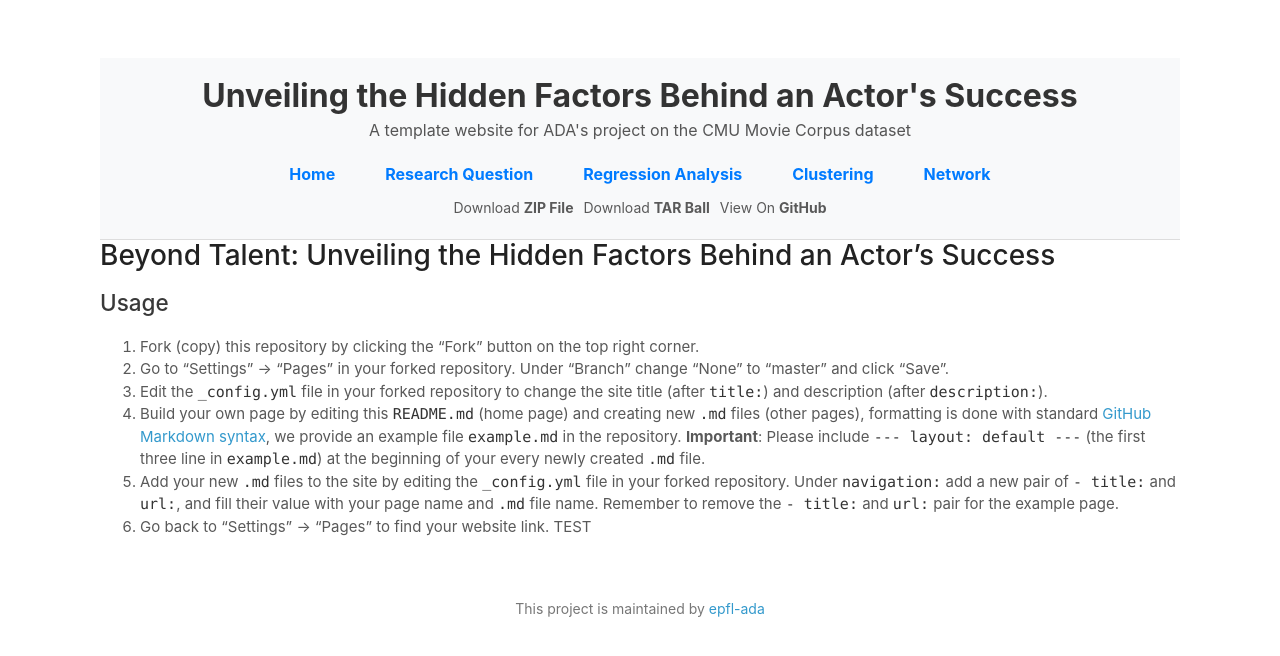
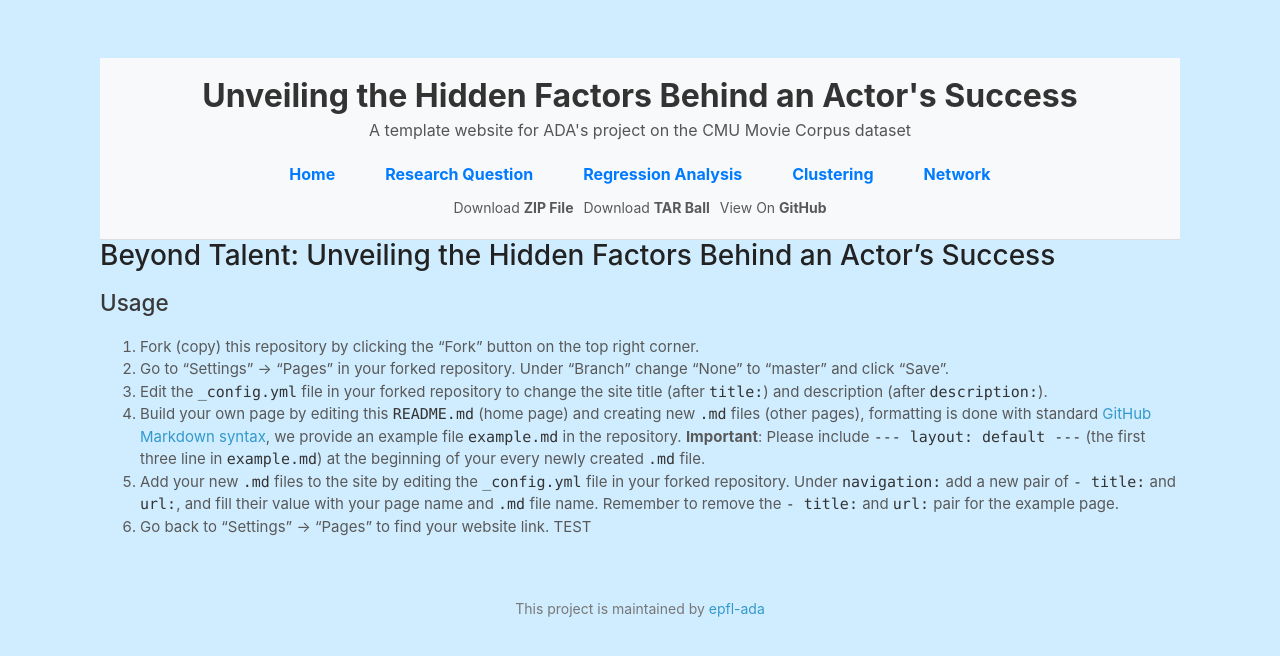
Before and after one commit to epfl-ada/ada-2024-project-arabsdatascientists2024, a Jekyll site: the page built from README.md, in a window 1280 px wide. Shown: the top 656 px of the page. Built offline with Jekyll 4.4.1, drawn with Linux system fonts in a browser that asks for light colours; our own code applies the rules of GitHub Pages for plain Markdown files.

Commit message:
Update styles.css

```diff
--- a/assets/css/styles.css
+++ b/assets/css/styles.css
@@ -1,5 +1,5 @@
 body {
-  background-color: #fff;
+  background-color: #d0edff;
   padding: 50px;
   font: 15px/1.5 -apple-system, BlinkMacSystemFont, "Segoe UI", Roboto, Oxygen, Ubuntu, Cantarell, "Fira Sans", "Droid Sans", "Helvetica Neue", Arial, sans-serif, "Apple Color Emoji", "Segoe UI Emoji", "Segoe UI Symbol";
   color: #595959;
```
